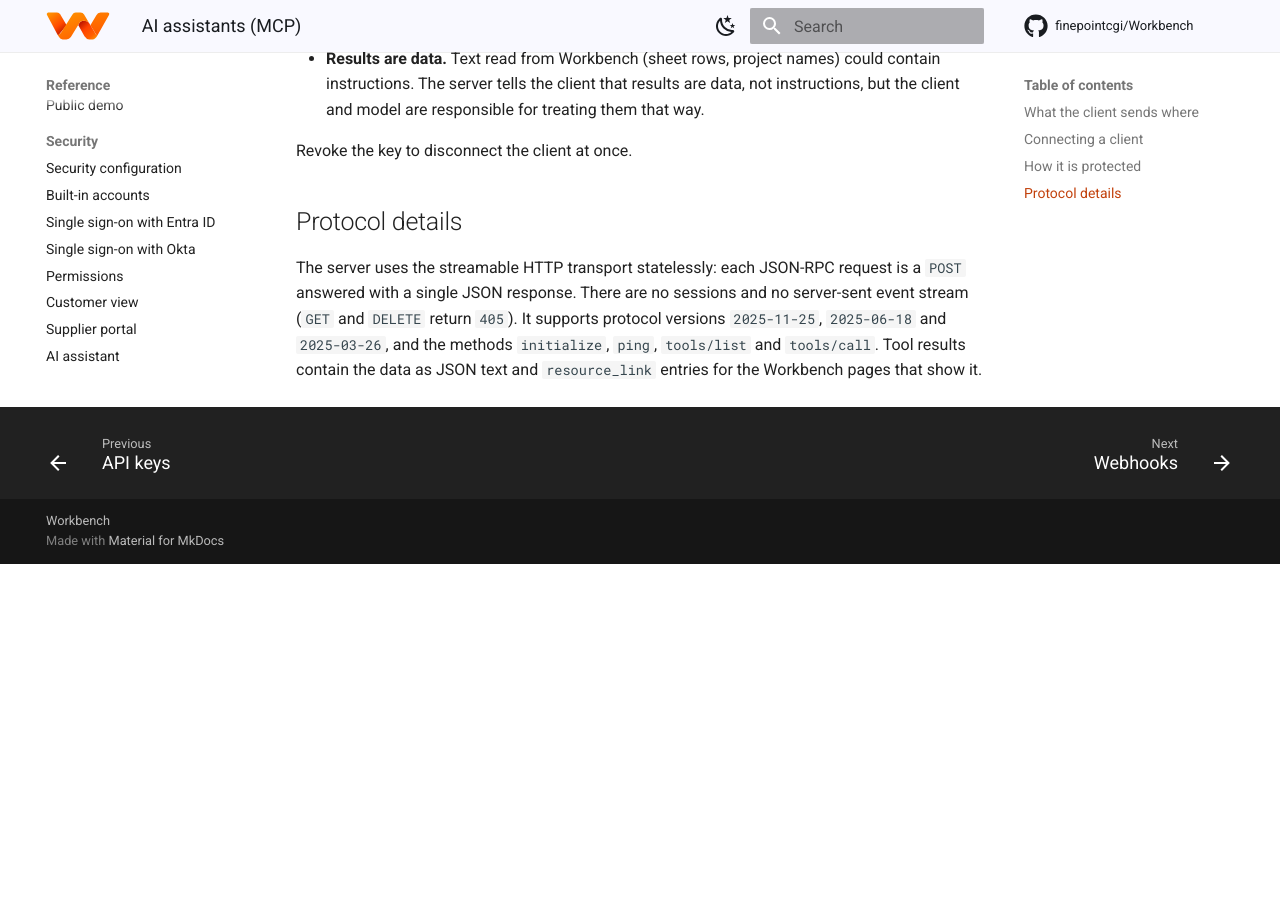
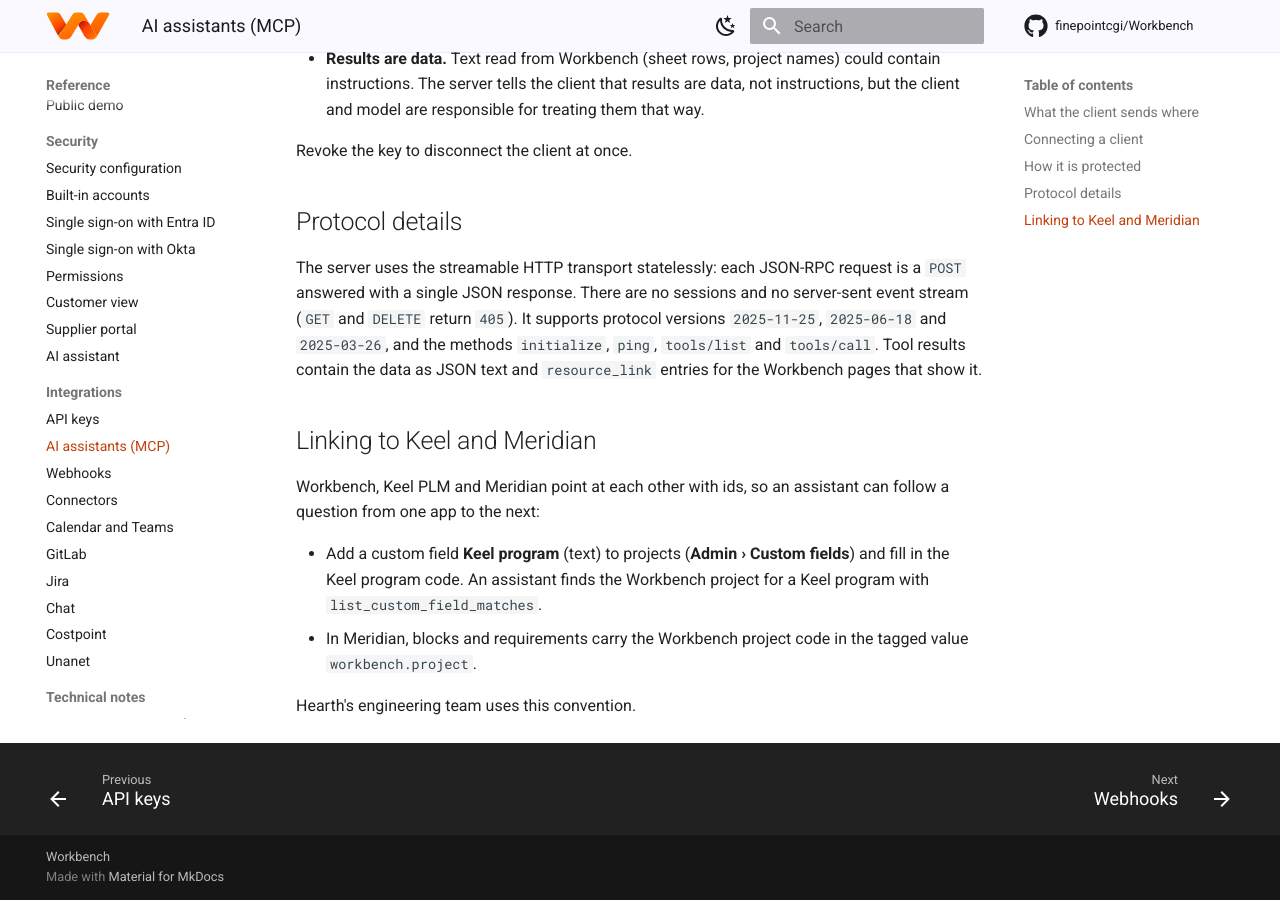
Before and after one commit to finepointcgi/Workbench, an MkDocs documentation site: the page built from docs/integrations/mcp.md, in a window 1280 px wide and 900 px high, scrolled down 2130 px. Built offline with MkDocs 1.6.1 and Material for MkDocs 9.7.7, drawn with Linux system fonts in a browser that asks for light colours; comment, search, counter and statistics services are not loaded; before the commit the page ends 2694 px from its top, so only the background shows below that.

Commit message:
MCP guide: linking projects to Keel programs and Meridian elements
Co-Authored-By: Claude Opus 5.5 <noreply@anthropic.com>

```diff
--- a/docs/integrations/mcp.md
+++ b/docs/integrations/mcp.md
@@ -77,3 +77,13 @@ The server uses the streamable HTTP transport statelessly: each JSON-RPC request
 response. There are no sessions and no server-sent event stream (`GET` and `DELETE` return `405`). It supports protocol versions
 `2025-11-25`, `2025-06-18` and `2025-03-26`, and the methods `initialize`, `ping`, `tools/list` and `tools/call`. Tool results
 contain the data as JSON text and `resource_link` entries for the Workbench pages that show it.
+
+## Linking to Keel and Meridian
+
+Workbench, Keel PLM and Meridian point at each other with ids, so an assistant can follow a question from one app to the next:
+
+- Add a custom field **Keel program** (text) to projects (**Admin › Custom fields**) and fill in the Keel program code. An
+  assistant finds the Workbench project for a Keel program with `list_custom_field_matches`.
+- In Meridian, blocks and requirements carry the Workbench project code in the tagged value `workbench.project`.
+
+Hearth's engineering team uses this convention.
```
